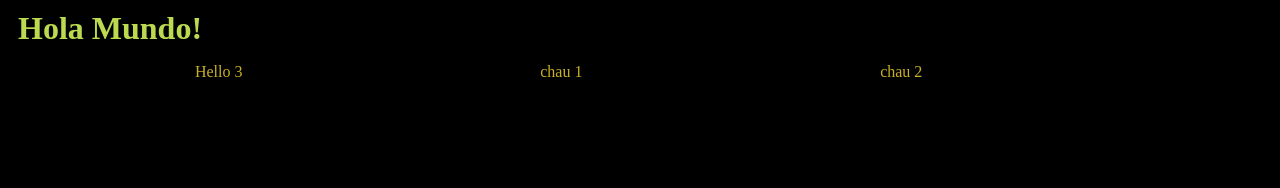
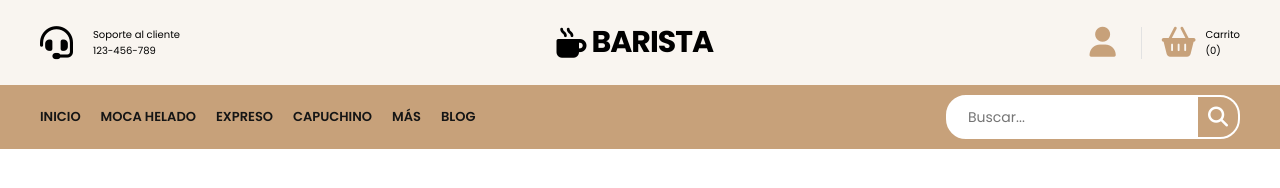
Before and after one commit to matiashernandezkopi/pagina-barista-Html-Css, a plain HTML site: page index.html in a window 1280 px wide. Drawn offline with Linux system fonts and the light colour scheme.

Commit message:
Header 1

```diff
--- a/index.html
+++ b/index.html
@@ -5,13 +5,63 @@
     <meta name="viewport" content="width=device-width, initial-scale=1.0">
     <title>Barista</title>
     <link rel="stylesheet" href="style.css">
-</head>
+    <link rel="preconnect" href="https://fonts.googleapis.com">
+<link rel="preconnect" href="https://fonts.gstatic.com" crossorigin>
+<link rel="preconnect" href="https://fonts.googleapis.com">
+<link rel="preconnect" href="https://fonts.gstatic.com" crossorigin>
+<link href="https://fonts.googleapis.com/css2?family=Poppins:wght@400;500;600;700&display=swap" rel="stylesheet"></head>
 <body>
-    <h1>Hola Mundo!</h1>
-    <ul>
-        <il>Hello 3</il>
-        <il>chau 1</il>
-        <il>chau 2</il>
-    </ul>
+    <header>
+        <div class="container-hero">
+            <div class="container hero">
+                <div class="customer-support">
+                    <i class="fa-solid fa-headset"></i>
+                    <div class="content-costumer-support">
+                        <span class="text">Soporte al cliente</span>
+                        <div class="number">123-456-789</div>
+                    </div>
+                </div>
+
+
+                <div class="container-logo">
+                    <i class="fa-solid fa-mug-hot"></i>
+                    <h1 class="logo"><a href="/">Barista</a></h1>
+                </div>
+
+                <div class="container-user">
+                    <i class="fa-solid fa-user"></i>
+                    <i class="fa-solid fa-basket-shopping"></i>
+                    <div class="container-shopping-cart">
+                        <span class="text">Carrito</span>
+                        <span class="number">(0)</span>
+                    </div>
+                </div>
+            </div>
+        </div>
+
+        <div class="container-navbar">
+            <nav class="navbar container">
+                <i class="fa-solid fa-bars"></i>
+                <ul class="menu">
+                    <li><a href="#">Inicio</a></li>
+                    <li><a href="#">Moca Helado</a></li>
+                    <li><a href="#">Expreso</a></li>
+                    <li><a href="#">Capuchino</a></li>
+                    <li><a href="#">Más</a></li>
+                    <li><a href="#">Blog</a></li>
+                </ul>
+
+                <form class="search-form">
+                    <input type="search" placeholder="Buscar...">
+                    <button class="btn-search">
+                        <i class="fa-solid fa-magnifying-glass"></i>
+                    </button>
+                </form>
+            </nav>
+        </div>
+    </header>
+
+    <script src="https://kit.fontawesome.com/0ea6f52247.js" crossorigin="anonymous">
+    </script>
 </body>
 </html>
--- a/style.css
+++ b/style.css
@@ -1,13 +1,191 @@
-il{
-    color: rgb(201, 176, 38);
-    margin: 12%;
+
+
+
+:root {
+    --prymary-color: #c7a17a;
+    --backdrop-color: #f9f5f0;
+    --dark-color: #151515;
 }
 
-body{
-    background-color: black;
+html {
+    font-size: 62.5%;
+    font-family: 'Poppins', sans-serif;
 }
 
-h1{
-    color: rgb(187, 218, 79);
-    margin: 10px;
+* {
+    margin: 0;
+    padding: 0;
+    box-sizing: border-box;
 }
+
+/*UTILIDADES*/
+.container {
+    max-width: 120rem;
+    margin: 0 auto;
+}
+
+/*HEADER*/
+.container-hero {
+    background-color: var(--backdrop-color);
+}
+
+.hero {
+    display: flex;
+    justify-content: space-between;
+    align-items: center;
+    padding: 2rem 0;
+}
+
+.customer-support{
+    display: flex;
+    align-items: center;
+    gap: 2rem;
+}
+
+.customer-support i{
+    font-size: 3.3rem;
+}
+
+.content-customer-support{
+    display: flex;
+    flex-direction: column;
+}
+
+.container-logo{
+    display: flex;
+    align-items: center;
+    gap: .5rem;
+}
+
+.container-logo i{
+    font-size: 3rem;
+}
+
+.container-logo h1 a{
+    text-decoration: none;
+    color: #000;
+    font-size: 3rem;
+    text-transform: uppercase;
+    letter-spacing: -1px;
+}
+
+.container-user{
+    display: flex;
+    gap: 1rem;
+    cursor: pointer;
+}
+
+.container-user .fa-user{
+    font-size: 3rem;
+    color: var(--prymary-color);
+    padding-right: 2.5rem;
+    border-right: 1px solid #e2e2e2;
+
+}
+
+.container-user .fa-basket-shopping{
+    font-size: 3rem;
+    color: var(--prymary-color);
+    padding-left: 1rem;
+}
+
+.container-shopping-cart{
+    display: flex;
+    flex-direction: column;
+}
+
+/*NAVBAR*/
+.container-navbar{
+    background-color: var(--prymary-color);
+}
+
+.navbar{
+    display: flex;
+    justify-content: space-between;
+    align-items: center;
+    padding: 1rem 0;
+}
+
+.navbar .fa-bars{
+    display: none;
+}
+
+.menu{
+    display: flex;
+    gap: 2rem;
+}
+
+.menu li{
+    list-style: none;
+}
+
+.menu a{
+    text-decoration: none;
+    font-size: 1.3rem;
+    color: var(--dark-color);
+    font-weight: 600;
+    text-transform: uppercase;
+    position: relative;
+}
+
+.menu a::after{
+    content: '';
+    width: 1.5rem;
+    height: 1px;
+    background-color: #fff;
+    position: absolute;
+    bottom: -3px;
+    left: 50%;
+    transform: translate(-50%,50%);
+    opacity: 0;
+    transition: all .3s ease;
+}
+
+.menu a:hover::after{
+    opacity: 1;
+}
+
+.menu a:hover{
+    color: #fff;
+}
+
+.search-form{
+    position: relative;
+    display: flex;
+    align-items: center;
+    border: 2px solid #fff;
+    border-radius: 2rem;
+    background-color: #fff;
+    height: 4.4rem;
+    overflow: hidden;
+}
+
+.search-form input{
+    outline: none;
+    font-family: inherit;
+    border: none;
+    width: 25rem;
+    font-size: 1.4rem;
+    padding: 0 2rem;
+    color: #777;
+    cursor: pointer;
+}
+
+.search-form input::-webkit-search-cancel-button{
+    appearance: none;
+}
+
+.search-form .btn-search{
+    border: none;
+    background-color: var(--prymary-color);
+    display: flex;
+    align-items: center;
+    justify-content: center;
+    height: 100%;
+    padding: 1rem;
+}
+
+.btn-search i{
+    font-size: 2rem;
+    color: #fff;
+}
```
